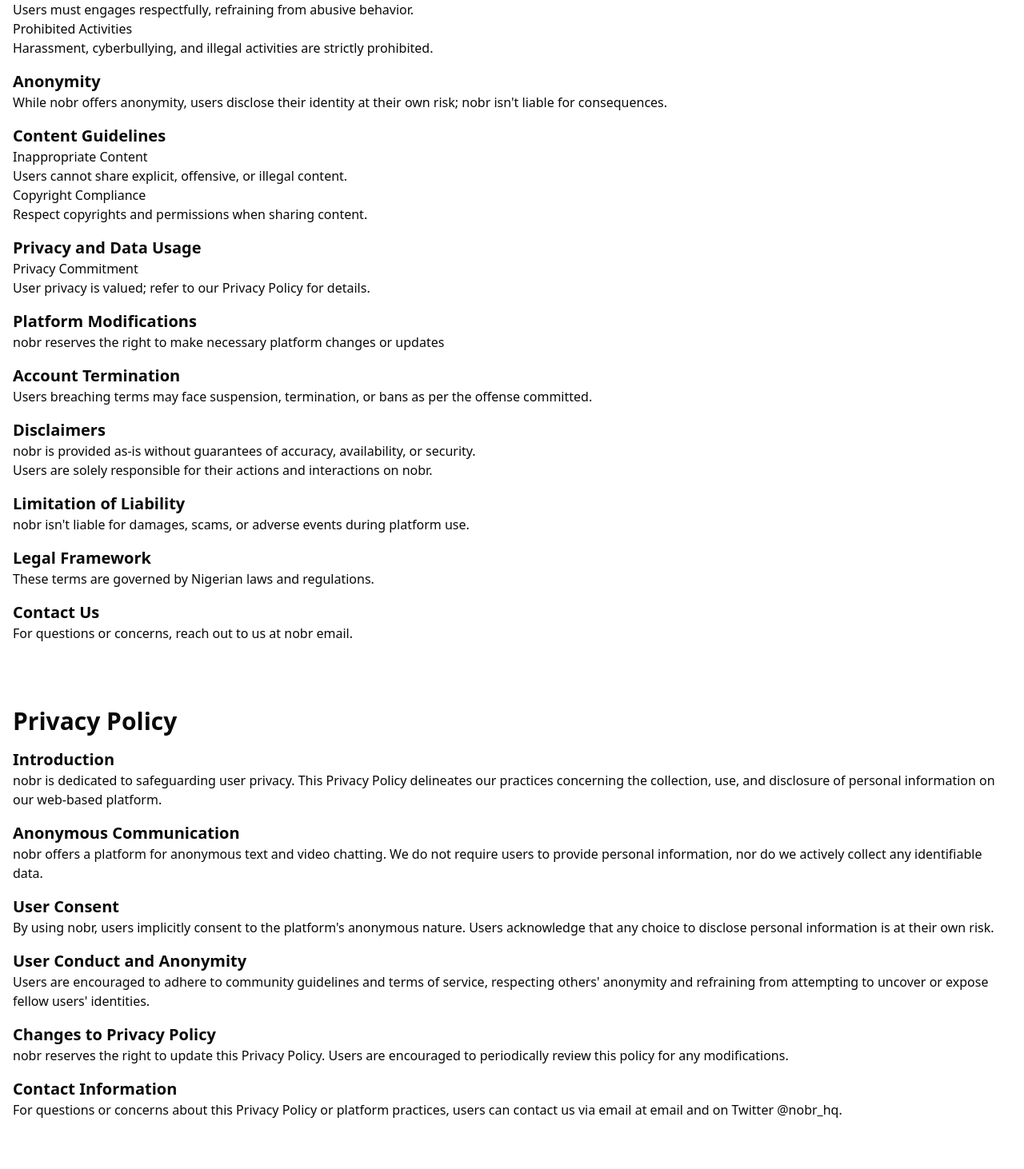
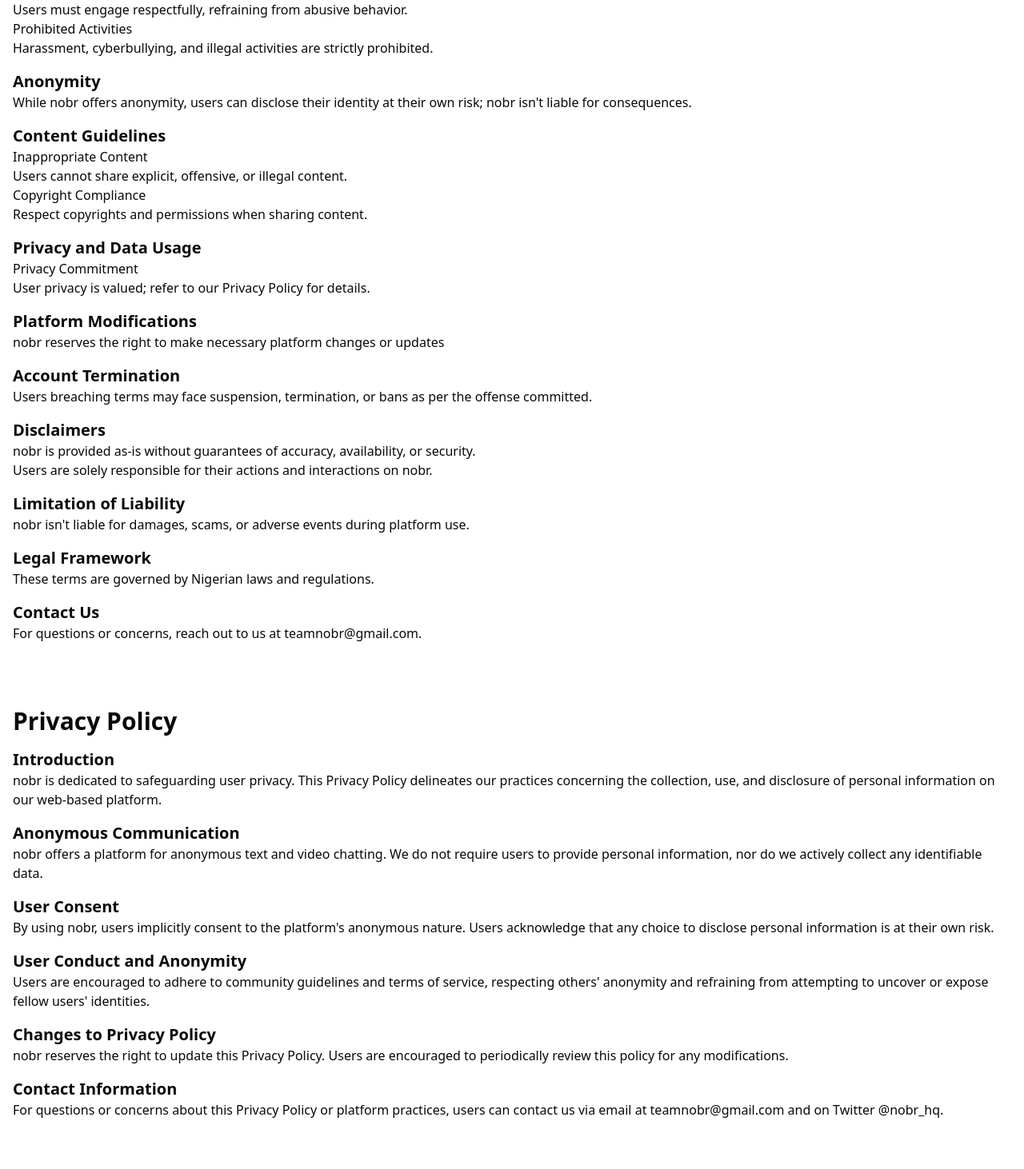
Before and after one commit to 3akare/nobr, a Next.js app: page /legal in a window 1280 px wide. Shown: the part 408-1870 px from the top of the page at 80% size. Built offline with nearby package versions, Linux system fonts and the light colour scheme.

Commit message:
Edit of the legal page

```diff
--- a/app/legal/page.tsx
+++ b/app/legal/page.tsx
@@ -29,7 +29,7 @@ const page = () => {
                 <li>
                   <h3 className="font-medium">Respect and Civility</h3>
                   <p>
-                    Users must engages respectfully, refraining from abusive
+                    Users must engage respectfully, refraining from abusive
                     behavior.
                   </p>
                 </li>
@@ -45,8 +45,8 @@ const page = () => {
             <li>
               <h2 className="text-xl font-semibold">Anonymity</h2>
               <p>
-                While nobr offers anonymity, users disclose their identity at
-                their own risk; nobr isn&apos;t liable for consequences.
+                While nobr offers anonymity, users can disclose their identity
+                at their own risk; nobr isn&apos;t liable for consequences.
               </p>
             </li>
             <li>
@@ -112,8 +112,8 @@ const page = () => {
             <li>
               <h2 className="text-xl font-semibold">Limitation of Liability</h2>
               <p>
-                nobr isn&apos;t liable for damages, scams, or adverse events during
-                platform use.
+                nobr isn&apos;t liable for damages, scams, or adverse events
+                during platform use.
               </p>
             </li>
             <li>
@@ -124,7 +124,7 @@ const page = () => {
               <h2 className="text-xl font-semibold">Contact Us</h2>
               <p>
                 For questions or concerns, reach out to us at{" "}
-                <a href="mailto:teamnobr@gmail.com">nobr email</a>.
+                <a href="mailto:teamnobr@gmail.com">teamnobr@gmail.com</a>.
               </p>
             </li>
           </ol>
@@ -164,8 +164,9 @@ const page = () => {
               </h2>
               <p>
                 Users are encouraged to adhere to community guidelines and terms
-                of service, respecting others&apos; anonymity and refraining from
-                attempting to uncover or expose fellow users&apos; identities.
+                of service, respecting others&apos; anonymity and refraining
+                from attempting to uncover or expose fellow users&apos;
+                identities.
               </p>
             </li>
             <li>
@@ -183,8 +184,8 @@ const page = () => {
               <p>
                 For questions or concerns about this Privacy Policy or platform
                 practices, users can contact us via email at{" "}
-                <a href="mailto:teamnobr@gmail.com">email</a> and on Twitter{" "}
-                <a href="http://twitter.com/nobr_hq">@nobr_hq</a>.
+                <a href="mailto:teamnobr@gmail.com">teamnobr@gmail.com</a> and
+                on Twitter <a href="http://twitter.com/nobr_hq">@nobr_hq</a>.
               </p>
             </li>
           </ol>
@@ -312,8 +313,8 @@ const page = () => {
             <li>
               These community guidelines aim to create a respectful, safe, and
               inclusive environment for all nobr users. Adherence to these
-              guidelines and reporting violations is crucial for the community&apos;s
-              well-being.
+              guidelines and reporting violations is crucial for the
+              community&apos;s well-being.
             </li>
           </ol>
         </section>
```
